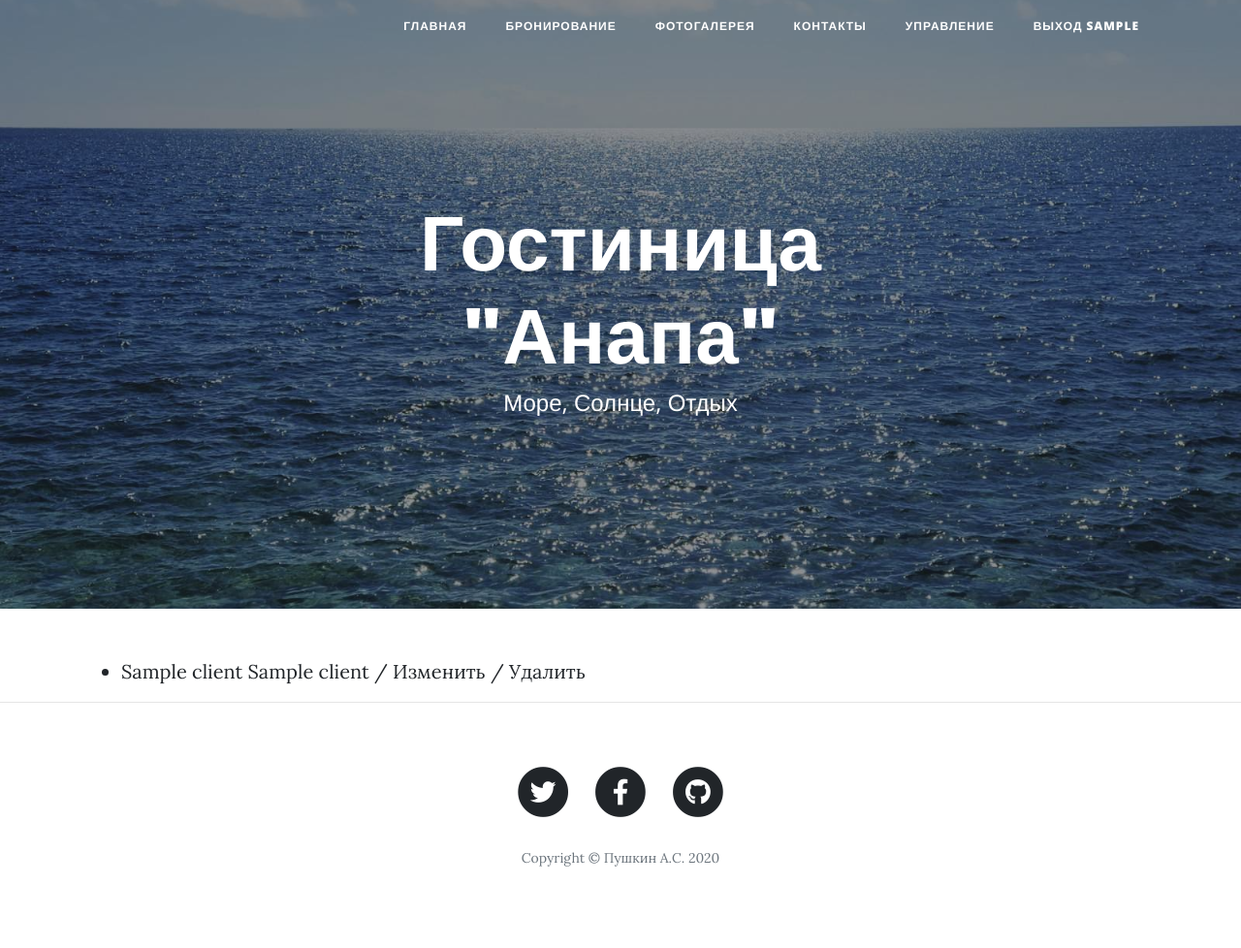
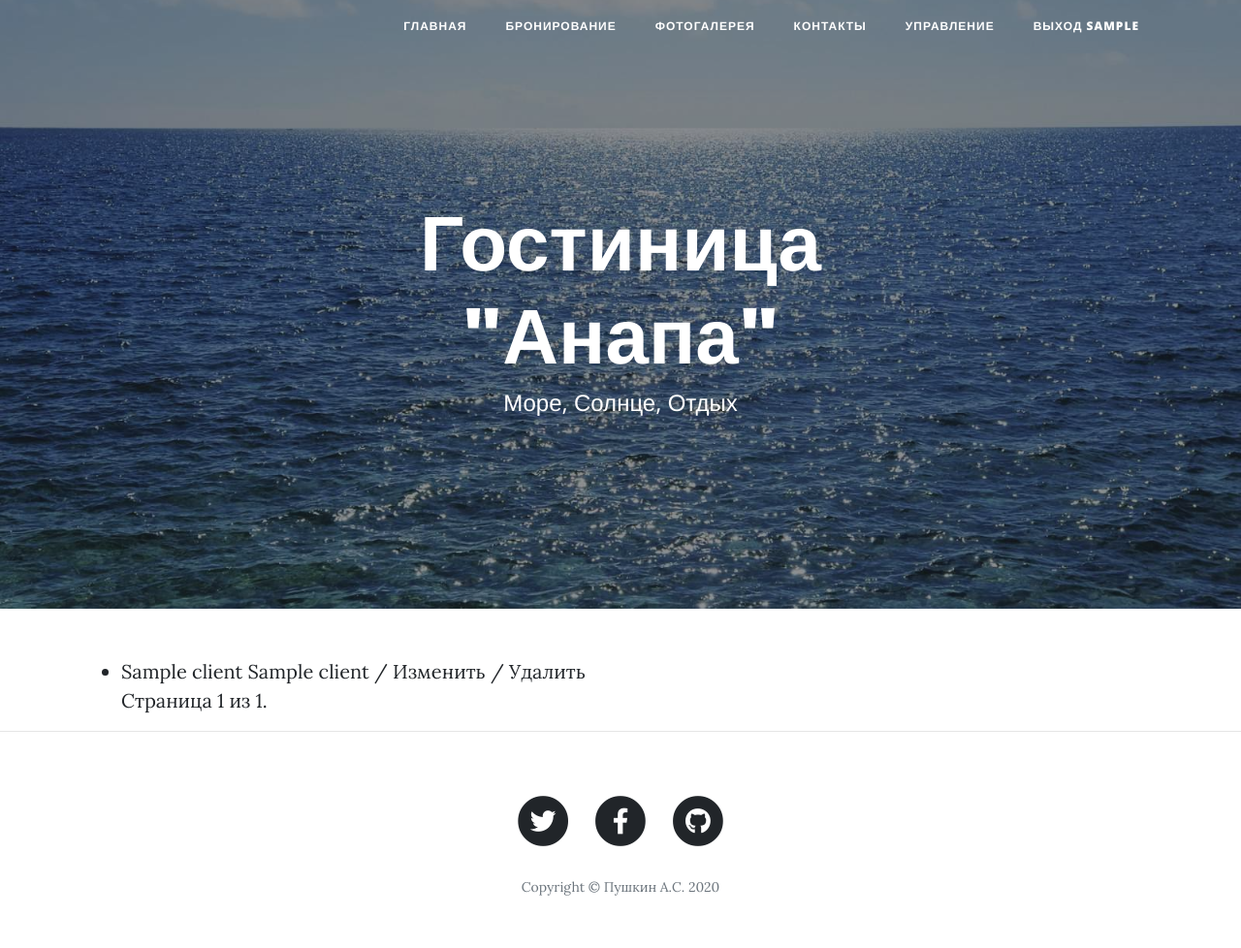
Before and after one commit to Redway67/HW20, a Django app: page /administration/ in a window 1280 px wide. Shown: the top 978 px of the page at 97% size. Before the commit the page ends 894 px from the top, so only its background shows below. Run offline with Django 3.2, Linux system fonts and the light colour scheme; a user stored in the database is signed in; tables that the repository leaves empty hold one stand-in row (values such as "Sample post"); some libraries are stand-ins or nearby versions.

Commit message:
HW24-Tools

```diff
--- a/hotel/hotelapp/templates/hotelapp/administration.html
+++ b/hotel/hotelapp/templates/hotelapp/administration.html
@@ -21,5 +21,22 @@
         </a>
         </li>
         {% endfor %}
+        <div class="pagination">
+        <span class="step-links">
+        {% if page_obj.has_previous %}
+            <a href="?page=1">&laquo; Первый</a>
+            <a href="?page={{ page_obj.previous_page_number }}">Следующий</a>
+        {% endif %}
+
+        <span class="current">
+            Страница {{ page_obj.number }} из {{ page_obj.paginator.num_pages }}.
+        </span>
+
+        {% if page_obj.has_next %}
+            <a href="?page={{ page_obj.next_page_number }}">Следующий</a>
+            <a href="?page={{ page_obj.paginator.num_pages }}">Последний &raquo;</a>
+        {% endif %}
+        </span>
+        </div>
     </ul>
 {% endblock %}
--- a/hotel/hotelapp/views.py
+++ b/hotel/hotelapp/views.py
@@ -39,7 +39,6 @@ def contact(request):
         return render(request, 'hotelapp/contact.html', context={'form': form})
 
 
-
 class GalleryView(ListView):
     model = Gallery
     template_name = 'hotelapp/gallery.html'
@@ -60,6 +59,7 @@ class AdmListView(ListView):
     model = BookingOrder
     template_name = 'hotelapp/administration.html'
     context_object_name = 'books'
+    paginate_by = 2
 
     def get_queryset(self):
         if self.request.user.is_superuser:
```
